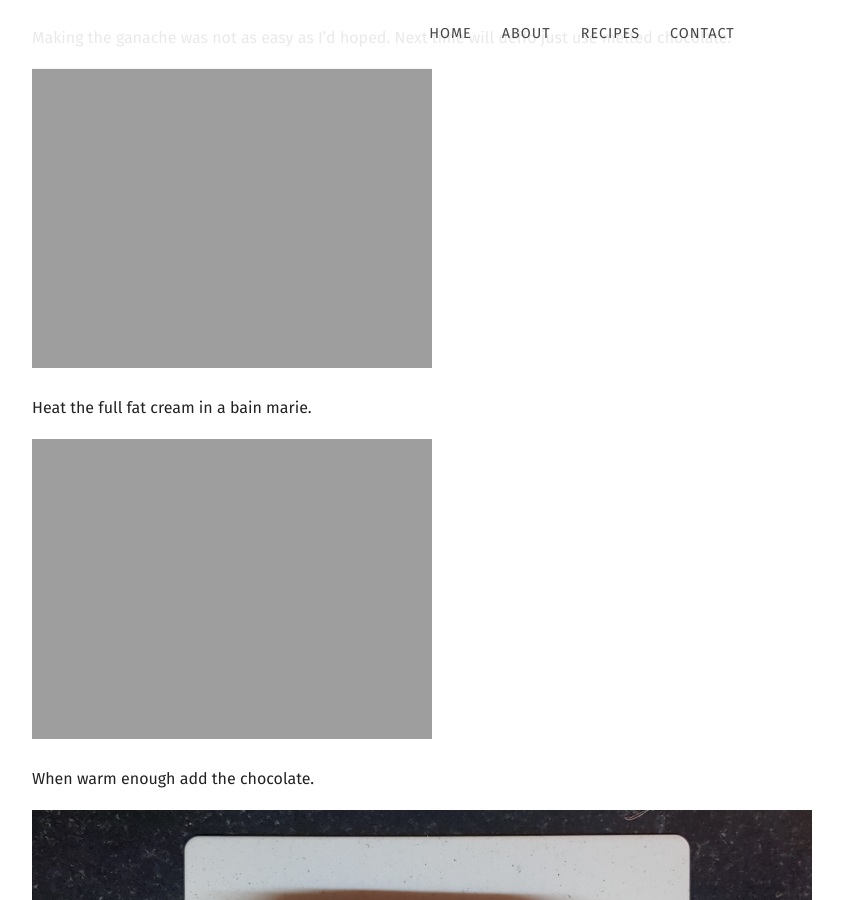
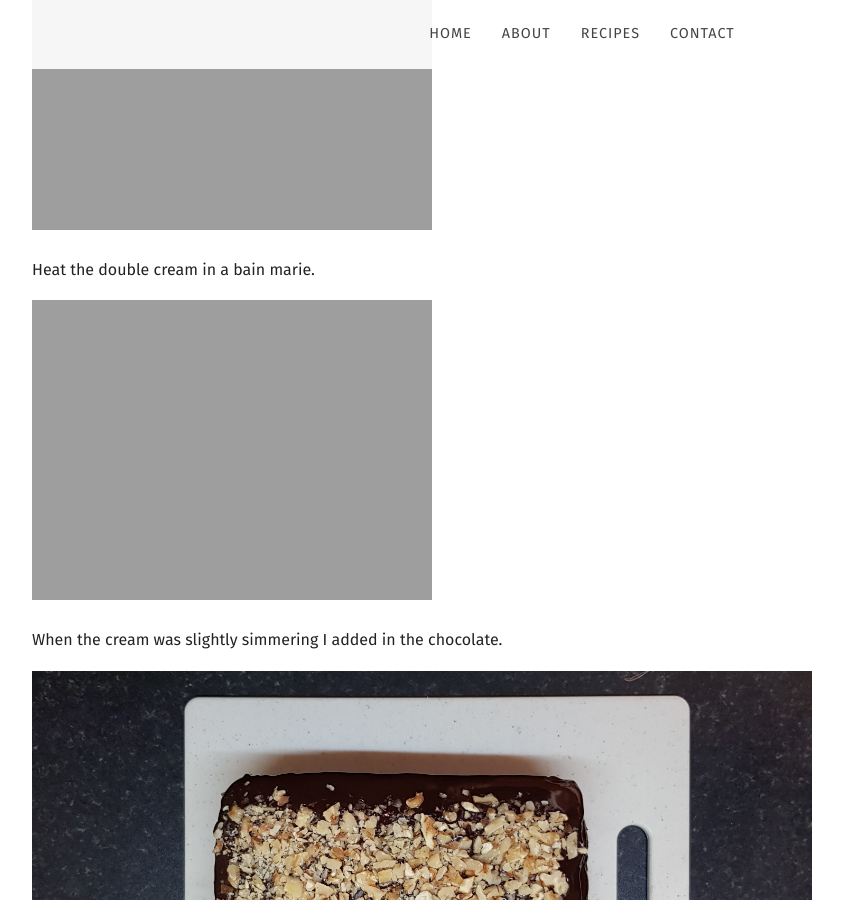
Before and after one commit to mcginleyireland/irishbaking.github.io, a Jekyll site: the page built from _posts/2020-10-17-chocolate-oil-cake.md, in a window 1280 px wide and 900 px high, scrolled down 2766 px. Shown: the whole window, without its empty margins (58-901 px from the left). Built offline with Jekyll 4.4.1, drawn with Linux system fonts in a browser that asks for light colours; nearby versions of some CDN libraries; some web fonts are replaced; some of the changed text lies outside the part shown.

Commit message:
Making small changes to the chocolate oil recipe.

```diff
--- a/_posts/2020-10-17-chocolate-oil-cake.md
+++ b/_posts/2020-10-17-chocolate-oil-cake.md
@@ -4,7 +4,7 @@ title: Chocolate Oil Cake
 categories:
   - Cakes
   - Chocolate
-featured_image: https://irishbaking.ie/images/Cakes/Chocolate_Oil/Image_8.jpg
+featured_image: https://irishbaking.ie/images/Cakes/Chocolate_Oil/Image_10.jpg
 recipe:
   servings: 12 Slices
   prep: 25 minutes
@@ -75,7 +75,7 @@ Adding the cocoa powder.
 
 ![Cake](https://irishbaking.ie/images/Cakes/Chocolate_Oil/Image_3.jpg)
 
-Stir to let the butter to melt.
+Adding in the sugar, flour, baking soda, milk, eggs and vanila extract.
 
 ![Cake](https://irishbaking.ie/images/Cakes/Chocolate_Oil/Image_4.jpg)
 
@@ -87,11 +87,11 @@ Making the ganache was not as easy as I'd hoped. Next time will deffo just use m
 
 ![Cake](https://irishbaking.ie/images/Cakes/Chocolate_Oil/Image_6.jpg)
 
-Heat the full fat cream in a bain marie.
+Heat the double cream in a bain marie.
 
 ![Cake](https://irishbaking.ie/images/Cakes/Chocolate_Oil/Image_7.jpg)
 
-When warm enough add the chocolate.
+When the cream was slightly simmering I added in the chocolate.
 
 ![Cake](https://irishbaking.ie/images/Cakes/Chocolate_Oil/Image_8.jpg)
 
```
Also changed, not shown: other parts of _posts/2020-10-17-chocolate-oil-cake.md (+1 -1 lines).
